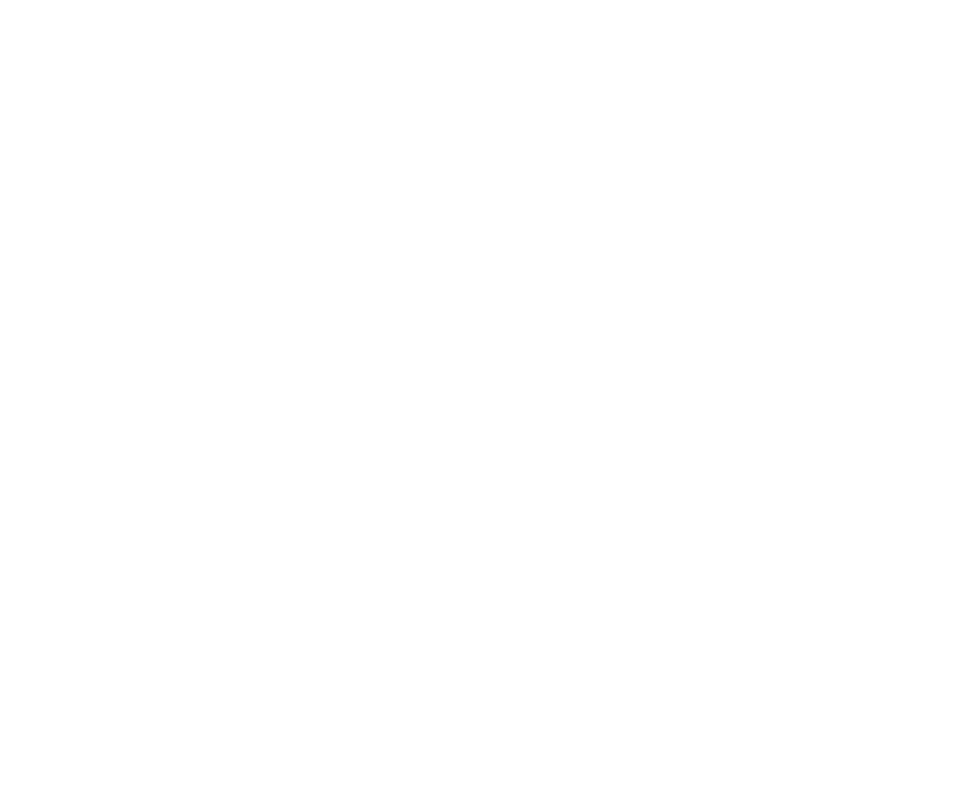
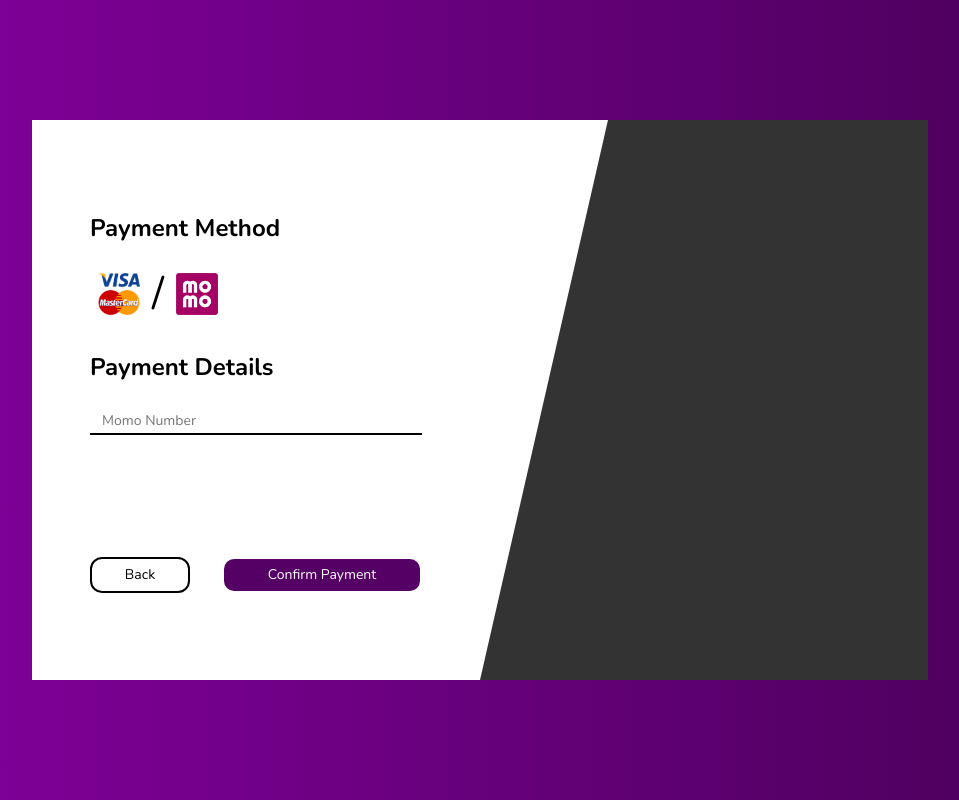
Before and after one commit to iamduc3024/WC_Ticket_Project, a React (Create React App) app in the folder frontend/: page /payment in a window 1280 px wide. Before the commit this address had no page. Shown: the whole page, without its empty margins (160-1119 px from the left). Built offline with nearby package versions, Linux system fonts and the light colour scheme.

Commit message:
fix validate & add payment

```diff
--- a/frontend/src/App.js
+++ b/frontend/src/App.js
@@ -9,6 +9,7 @@
 import LoginPage from './pages/Login';
 import RegisterPage from './pages/Register';
 import ProfilesPage from './pages/Profiles';
+import Payment from './pages/Payment';
 
 function App() {
     return (
@@ -20,6 +21,7 @@
                 <Route path='/register' element = {<RegisterPage />}/>
                 <Route path='/profiles' element = {<ProfilesPage />}/>
                 <Route path='/login' element = {<LoginPage />}/>
+                <Route path='/payment' element = {<Payment />}/>
                 <Route path='/register' element = {<RegisterPage />}/>
             </Routes>
         </div>
--- /dev/null
+++ b/frontend/src/pages/Payment/Payment.module.scss
@@ -0,0 +1,177 @@
+.container {
+    width: 100vw;
+    height: 100vh;
+    background-image: linear-gradient(to right, #85009f, #480057);
+    justify-content: center;
+    align-items: center;
+    display: flex;
+    font-size: 24px;
+  }
+
+  .paymentCointainer {
+    width: 70%;
+    height: 70%;
+    background-color: #333;
+    display: inline-flex;
+
+  }
+
+  .paymentContent {
+    width: 50%;
+    background-color: #fff;
+    height: 100%;
+    padding: 50px;
+    padding-top: 74px;
+
+  }
+
+  .paymentMethodContainer {
+    justify-content: center;
+  }
+
+  .paymentMethodContainer p {
+    font-size: 42px;
+    padding: 0px 12px;
+  }
+
+  .imageContainer {
+    display: inline-flex;
+    justify-content: center;
+    align-items: center;
+  }
+
+  .paymentMethodContainer h1 {
+    font-size: 24px;
+  }
+
+  .visaLogo {
+    width: 42px;
+    height: 42px;
+
+    &:hover {
+        opacity: .8;
+        cursor: pointer;
+    }
+  }
+
+  .momoLogo {
+    width: 42px;
+    height: 42px;
+
+    &:hover {
+        opacity: .8;
+        cursor: pointer;
+    }
+  }
+
+  .paymentVisaDetails {
+    margin-top: 24px;
+    height: 160px;
+  }
+
+  .paymentVisaDetails h1 {
+    font-size: 24px
+  }
+
+  .nameCardInp {
+    width: 100%;
+    font-size: 14px;
+    padding: 12px 12px 4px;
+    border-bottom: 2px solid #000;
+  }
+
+
+  .cardNumberInp {
+    width: 100%;
+    font-size: 14px;
+    padding: 12px 12px 4px;
+    border-bottom: 2px solid #000;
+  }
+
+  .exDateInp {
+    width: 100%;
+    font-size: 14px;
+    padding: 12px 12px 4px;
+    border-bottom: 2px solid #000;
+  }
+
+
+
+  .paymentMomoDetails {
+    margin-top: 24px;
+    height: 160px;
+  }
+
+  .paymentMomoDetails h1 {
+    font-size: 24px;
+  }
+
+  .momoNumberInp {
+    width: 100%;
+    font-size: 14px;
+    padding: 12px 12px 4px;
+    border-bottom: 2px solid #000;
+    margin-bottom: 12px;
+  }
+
+  .invalidPay {
+    display: none;
+  }
+
+  .invalidInput {
+    color: red;
+    border-bottom: 2px solid red;
+  }
+
+  .buttons {
+    width: 100%;
+    display: flex;
+    margin-top: 48px;
+    display: inline-flex;
+    justify-content: space-between;
+  }
+
+  .backBtn {
+    padding: 8px 12px;
+    font-size: 14px;
+    min-width: 100px;
+    border: solid 2px ;
+    background-color: #fff;
+    border-radius: 12px;
+
+    &:hover {
+        opacity: .8;
+        cursor: pointer;
+        background-color: red;
+        color: #fff;
+    }
+  }
+
+  .cfBtn {
+    padding: 8px 12px;
+    font-size: 14px;
+    color: #fff;
+    min-width: 200px;
+    border: solid 2px ;
+    background-color: #550065;
+    border-radius: 12px;
+
+    &:hover {
+        opacity: .8;
+        cursor: pointer;
+    }
+  }
+
+  .logo {
+    position: relative;
+  }
+
+
+  .triangle {
+    position: relative;
+    width: 0;
+    height: 0;
+    border-style: solid;
+    border-width: 70vh 10vw 00px 00px;
+    border-color: #fff transparent transparent transparent;
+  }
--- /dev/null
+++ b/frontend/src/pages/Payment/index.js
@@ -0,0 +1,159 @@
+import style from './Payment.module.scss'
+import visaLogo from '../../assets/logos/visaLogo.png'
+import momoLogo from '../../assets/logos/momoLogo.png'
+import clsx from 'clsx'
+import { useState } from 'react'
+
+function Payment() {
+
+    let nameCardInput = document.querySelector('.' + style.nameCardInp)
+    let cardNumberInput = document.querySelector('.' + style.cardNumberInp)
+    let exDateInput = document.querySelector('.' + style.exDateInp)
+    let momoNumberInput = document.querySelector('.' + style.momoNumberInp)
+
+
+    const [isMomo, setIsMomo] = useState(true)
+    const [isNameCard, setIsNameCard] = useState(true)
+    const [isCardNumber, setIsCardNumber]= useState(true)
+    const [isValidDate, setIsValidDate]= useState(true)
+    const [isMomoValid, setIsMomoValid]= useState(true)
+
+
+    function handleNameCardBlur() {
+        if(nameCardInput) {
+            if(nameCardInput.value) {
+                setIsNameCard(true)
+            }
+            else {
+                setIsNameCard(false)
+            }
+        }
+        else {
+            nameCardInput = document.querySelector('.' + style.nameCardInp)
+            handleNameCardBlur()
+        }
+    }
+
+    function handleCardNumberBlur() {
+        //console.log(cardNumberInput);
+        if(cardNumberInput) {
+            if(cardNumberInput.value) {
+                setIsCardNumber(true)
+            }
+            else {
+                setIsCardNumber(false)
+            }
+        }
+        else {
+            cardNumberInput = document.querySelector('.' + style.cardNumberInput)
+            handleCardNumberBlur()
+        }
+    }
+
+    function handleDateBlur() {
+        if(exDateInput) {
+            let dateFormat = /^(0?[1-9]|[1-2][0-9]|3[01])[\/](0?[1-9]|1[0-2])[\/]\d{4}$/;
+            if(exDateInput.value.match(dateFormat)) {
+                setIsValidDate(true)
+            }
+            else {
+                setIsValidDate(false)
+            }
+
+        }
+        else {
+            //console.log('.' + style.exDateInp);
+            exDateInput = document.querySelector('.' + style.exDateInp)
+            console.log(exDateInput);
+            //handleExpireDateBlur()
+        }
+    }
+
+    function handleMomoNumBlur() {
+        if(momoNumberInput) {
+            if(momoNumberInput.value) {
+                setIsMomoValid(true)
+            }
+            else {
+                setIsMomoValid(false)
+            }
+        }
+        else {
+            momoNumberInput = document.querySelector('.' + style.momoNumberInp)
+            handleMomoNumBlur()
+        }
+    }
+
+    return (
+        <div className= {style.container}>
+            <div className= {style.paymentCointainer}>
+                <div className= {style.paymentContent}>
+
+                    <section className= {style.paymentMethodContainer}>
+                        <h1>Payment Method</h1>
+                        <section className= {style.imageContainer}>
+                            <img src={visaLogo} alt="" className= {style.visaLogo}
+                            onClick={() => {
+                                setIsMomo(false)
+                                setIsCardNumber(true)
+                                setIsNameCard(true)
+                                setIsValidDate(true)
+                            }}/>
+                            <p>/</p>
+                            <img src={momoLogo} alt="" className= {style.momoLogo}
+                            onClick={() => {
+                                setIsMomo(true)
+                            }}/>
+                        </section>
+                    </section>
+
+                    <section className= {clsx(style.paymentVisaDetails, {[style.invalidPay] : isMomo})}>
+                        <h1>Payment Details</h1>
+                        <input className= {clsx(style.nameCardInp, {[style.invalidInput] : !isNameCard})}
+                        type="text" placeholder="Enter Name on Card"
+                        onBlur={handleNameCardBlur}
+                        onFocus={() => {
+                            setIsNameCard(true)
+                        }}/>
+
+                        <input className= {clsx(style.cardNumberInp, {[style.invalidInput] : !isCardNumber})}
+                        type="text" placeholder="Card Number"
+                        onBlur={handleCardNumberBlur}
+                        onFocus={() => {
+                            setIsCardNumber(true)
+                        }}/>
+
+                        <input className= {clsx(style.exDateInp, {[style.invalidInput] : !isValidDate})}
+                        type="text" placeholder="Expire Date Ex:28/11/2003"
+                        onBlur={handleDateBlur}
+                        onFocus={() => {
+                            setIsValidDate(true)
+                        }}/>
+                    </section>
+
+                    <section className= {clsx(style.paymentMomoDetails, {[style.invalidPay] : !isMomo})}>
+                        <h1>Payment Details</h1>
+                        <input className= {clsx(style.momoNumberInp, {[style.invalidInput] : !isMomoValid}) }
+                        type="text" placeholder="Momo Number"
+                        onBlur={handleMomoNumBlur}
+                        onFocus={() => {
+                            setIsMomoValid(true)
+                        }}/>
+                    </section>
+
+                    <section className= {style.buttons}>
+                        <button className= {style.backBtn}>Back</button>
+                        <button className= {style.cfBtn}>Confirm Payment</button>
+                    </section>
+
+                </div>
+
+                <div className= {style.logo}>
+                    <div className= {style.triangle}></div>
+                </div>
+            </div>
+        </div>
+    );
+}
+
+export default Payment;
--- a/frontend/src/pages/Register/index.js
+++ b/frontend/src/pages/Register/index.js
@@ -1,6 +1,6 @@
 import clsx from 'clsx';
 import style from './Register.module.scss'
-import { useEffect, useState } from 'react';
+import { useState } from 'react';
 
 import axios from 'axios';
 import React from 'react';
@@ -84,8 +84,10 @@
 
         if(passCheckInp) {
             let passInput = document.querySelector('.' + style.passInput)
-            if(isPass && passCheckInp.value.match(passInput.value) && passCheckInp.value) {
+            console.log(passCheckInp.value , " " , passInput.value);
+            if(isPass && (passCheckInp.value === passInput.value) && passCheckInp.value) {
                 setIsPassCheck(true)
+
             }
             else {
                 setIsPassCheck(false)
--- a/frontend/src/routes/index.js
+++ b/frontend/src/routes/index.js
@@ -10,6 +10,7 @@
 
 import Order from '~/pages/Order';
 import Login from '../pages/Login';
+import Payment from 'src/pages/Payment';
 
 //Public Routes
 const publicRoutes = [
@@ -18,6 +19,7 @@
     { path: '/profiles', component: Profiles },
     { path: '/register', component: Register},
     { path: '/order', component: Order },
+    { path: '/payment', component: Payment },
     { path: '/login', component: Login, layout: HeaderLayoutOnly },
 ];
 
```
Also changed, not shown: frontend/src/pages/Login/index.js (+7 -6 lines), frontend/src/assets/logos/momoLogo.png (added), frontend/src/assets/logos/visaLogo.png (added).
